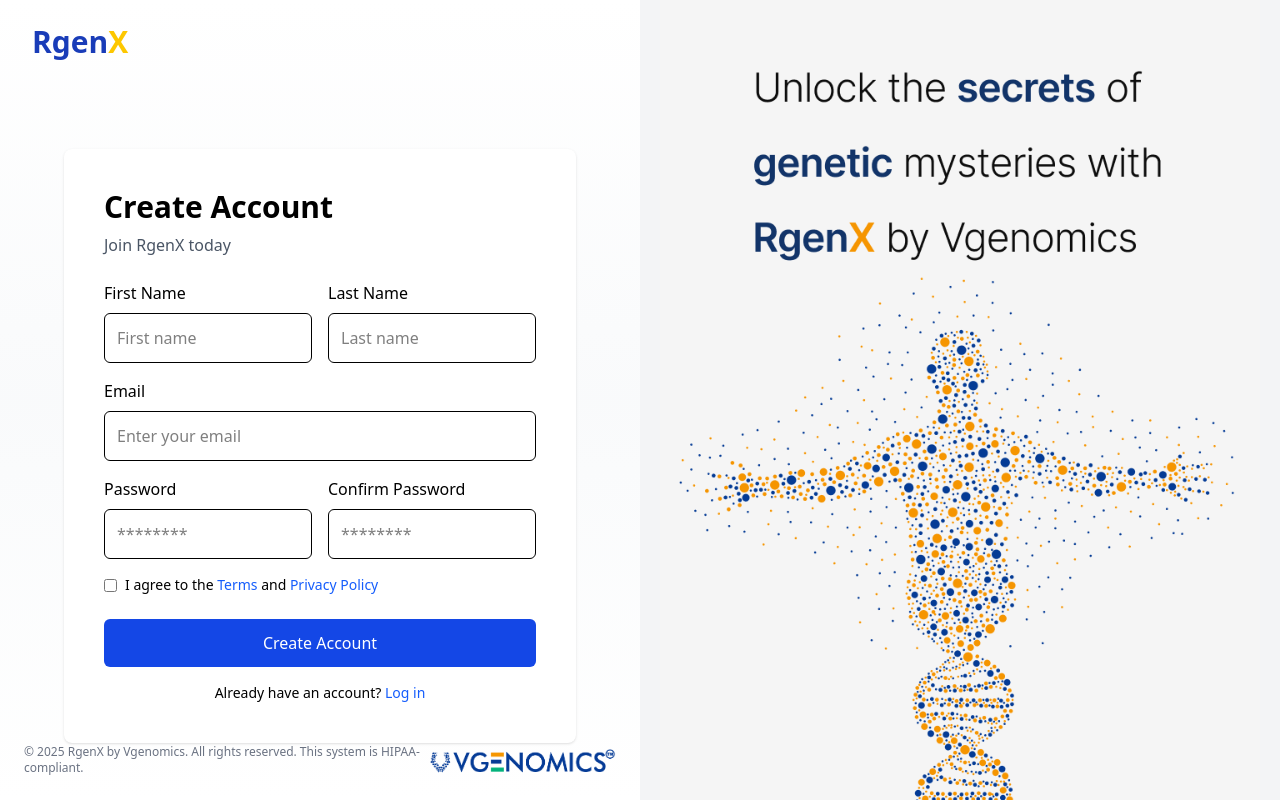
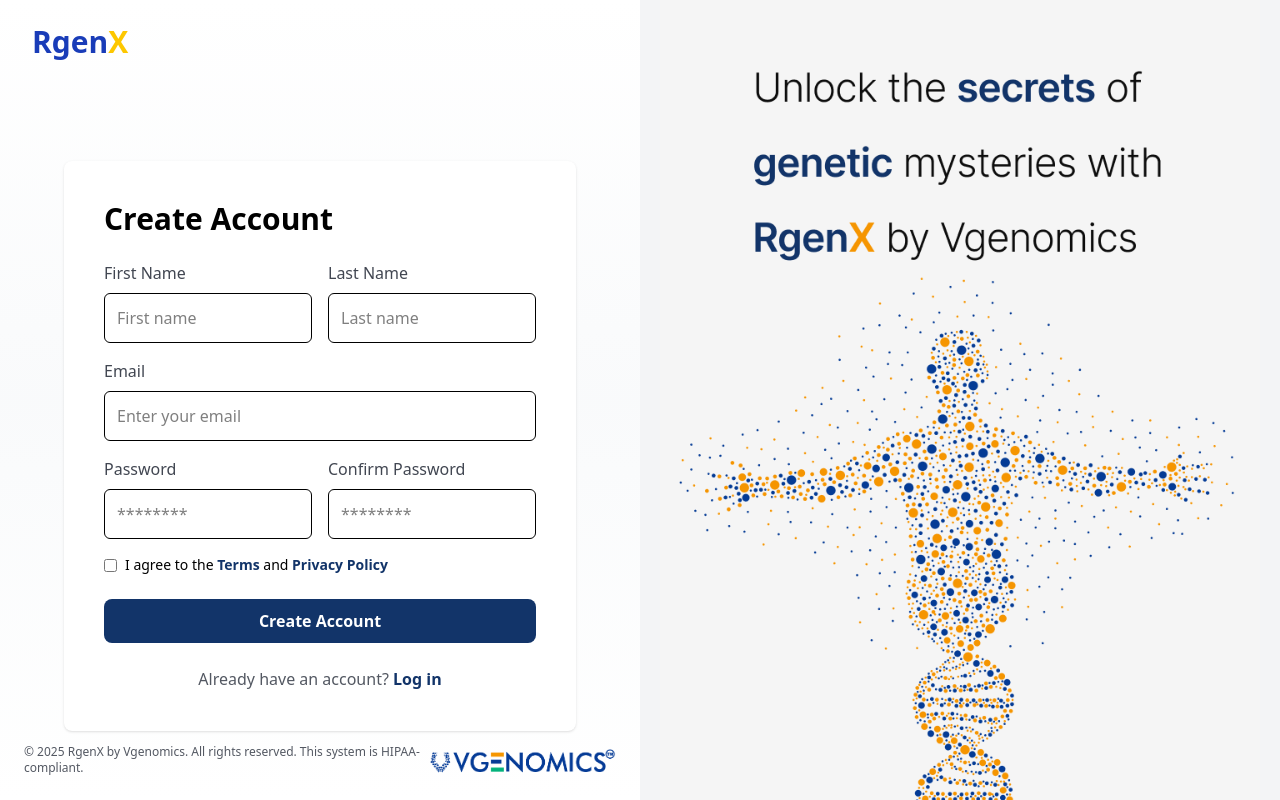
Before and after one commit to usaif1/rgenxv2, a React (Vite) app: page /signup in a window 1280 px wide. Built offline with nearby package versions, Linux system fonts and the light colour scheme.

Commit message:
auth routes + form validation

```diff
--- a/package.json
+++ b/package.json
@@ -10,11 +10,14 @@
     "preview": "vite preview"
   },
   "dependencies": {
+    "@hookform/resolvers": "^5.0.1",
     "@tailwindcss/vite": "^4.1.3",
     "react": "^19.0.0",
     "react-dom": "^19.0.0",
+    "react-hook-form": "^7.55.0",
     "react-router": "^7.5.0",
-    "tailwindcss": "^4.1.3"
+    "tailwindcss": "^4.1.3",
+    "zod": "^3.24.2"
   },
   "devDependencies": {
     "@eslint/js": "^9.21.0",
--- /dev/null
+++ b/src/components/ButtonPrimary/ButtonPrimary.tsx
@@ -0,0 +1,19 @@
+// dependencies
+import React, { ReactNode } from "react";
+
+interface ButtonProps extends React.ButtonHTMLAttributes<HTMLButtonElement> {
+  children: ReactNode;
+}
+
+const ButtonPrimary: React.FC<ButtonProps> = (props) => {
+  return (
+    <button
+      {...props}
+      className="w-full bg-primary hover:bg-primary-hover text-white font-semibold py-2.5 rounded-[8px] cursor-pointer"
+    >
+      {props.children}
+    </button>
+  );
+};
+
+export default ButtonPrimary;
--- a/src/components/Footer/Footer.tsx
+++ b/src/components/Footer/Footer.tsx
@@ -7,10 +7,10 @@
 const Footer: React.FC = () => {
   return (
     <div className="absolute bottom-6 left-6 right-6 flex justify-between items-end">
-      <div className="text-xs text-gray-500">
+      <p className="text-xs text-text-accent">
         © 2025 RgenX by Vgenomics. All rights reserved. This system is
         HIPAA-compliant.
-      </div>
+      </p>
       <img src={Vgenomics_logo} alt="Vgenomics Logo" className="h-8" />
     </div>
   );
--- a/src/components/index.ts
+++ b/src/components/index.ts
@@ -1 +1,4 @@
 export { default as Footer } from "./Footer/Footer";
+
+// buttons
+export { default as ButtonPrimary } from "./ButtonPrimary/ButtonPrimary";
--- a/src/index.css
+++ b/src/index.css
@@ -1,4 +1,21 @@
 @import "tailwindcss";
+
+@theme {
+  /* background colors */
+  --color-primary: #123469; /* Main buttons, navigation bars, input outlines */
+
+  /* hover state */
+  --color-primary-hover: #184080;
+
+  /* text colors */
+  --color-text-primary: #181d27; /* Current page in breadcrumbs */
+  --color-text-secondary: #414651;
+  --color-text-placeholder: #717680;
+  --color-text-accent: #535862;
+
+  /* border colors */
+  --color-accent-500: #4763e4; /* Searchbar borders, interactive element highlights */
+}
 
 :root {
   font-family: system-ui, Avenir, Helvetica, Arial, sans-serif;
--- a/src/modules/auth/components/Login/LoginCard.tsx
+++ b/src/modules/auth/components/Login/LoginCard.tsx
@@ -1,10 +1,43 @@
 // dependencies
 import React from "react";
-import { Link } from "react-router";
+import { Link, useNavigate } from "react-router";
+import { useForm } from "react-hook-form";
+import { z } from "zod";
+import { zodResolver } from "@hookform/resolvers/zod";
+
+// components
+import { ButtonPrimary } from "@/components";
+
+const loginSchema = z.object({
+  email: z.string().email("Please enter a valid email address"),
+  password: z.string().min(6, "Password must be at least 6 characters"),
+});
+
+type LoginFormData = z.infer<typeof loginSchema>;
 
 const LoginCard: React.FC = () => {
+  const navigate = useNavigate();
+
+  const {
+    register,
+    handleSubmit,
+    formState: { errors },
+  } = useForm<LoginFormData>({
+    resolver: zodResolver(loginSchema),
+    mode: "onSubmit", // or "onBlur"/"onChange" if desired
+  });
+
+  const onSubmit = (data: LoginFormData) => {
+    console.log("Form data", data);
+    navigate("/signup");
+    // handle your login logic here
+  };
+
   return (
-    <form className="w-full max-w-lg bg-white p-10 rounded-lg shadow-sm">
+    <form
+      onSubmit={handleSubmit(onSubmit)}
+      className="w-full max-w-lg bg-white p-10 rounded-lg shadow-sm"
+    >
       <div className="mb-6">
         <h2 className="text-3xl font-bold mb-2">Log in</h2>
         <p className="text-gray-600">Welcome back to RgenX</p>
@@ -13,36 +46,38 @@
       <div>
         <label className="block mb-2 font-medium">Email</label>
         <input
+          {...register("email")}
           type="email"
           className="w-full p-3 border rounded-md mb-4"
           placeholder="Enter your email"
         />
+        {errors.email && (
+          <p className="text-red-500 text-xs mb-3">{errors.email.message}</p>
+        )}
 
         <label className="block mb-2 font-medium">Password</label>
         <input
+          {...register("password")}
           type="password"
           className="w-full p-3 border rounded-md mb-4"
           placeholder="********"
         />
+        {errors.password && (
+          <p className="text-red-500 text-xs mb-3">{errors.password.message}</p>
+        )}
       </div>
 
       <div className="flex justify-between items-center mb-6">
-        <label className="flex items-center">
-          <input type="checkbox" className="mr-2" />
-          Remember me
-        </label>
-        <a href="#" className="text-blue-600 text-sm">
+        <Link to="/" className="text-primary text-sm">
           Forgot password?
-        </a>
+        </Link>
       </div>
 
-      <button className="w-full bg-blue-700 text-white py-3 rounded-md hover:bg-blue-800">
-        Sign in
-      </button>
+      <ButtonPrimary type="submit">Sign in</ButtonPrimary>
 
-      <p className="text-center mt-6 text-sm">
+      <p className="text-center text-text-accent mt-6">
         Don&apos;t have an account?{" "}
-        <Link to="/signup" className="text-blue-600">
+        <Link to="/signup" className="text-primary font-semibold">
           Sign up
         </Link>
       </p>
--- a/src/modules/auth/components/Signup/SignupCard.tsx
+++ b/src/modules/auth/components/Signup/SignupCard.tsx
@@ -1,83 +1,167 @@
 import React from "react";
 import { Link } from "react-router";
+import { useForm } from "react-hook-form";
+import { zodResolver } from "@hookform/resolvers/zod";
+import * as z from "zod";
+import { ButtonPrimary } from "@/components";
+
+// Validation schema
+const schema = z
+  .object({
+    firstName: z.string().min(1, "First name is required"),
+    lastName: z.string().min(1, "Last name is required"),
+    email: z.string().email("Invalid email address"),
+    password: z.string().min(6, "Password must be at least 6 characters"),
+    confirmPassword: z.string().min(1, "Confirm Password is required"),
+    terms: z.literal(true, {
+      errorMap: () => ({ message: "You must accept the terms and conditions" }),
+    }),
+  })
+  .refine((data) => data.password === data.confirmPassword, {
+    message: "Passwords do not match",
+    path: ["confirmPassword"],
+  });
+
+type FormData = z.infer<typeof schema>;
 
 const SignupCard: React.FC = () => {
+  const {
+    register,
+    handleSubmit,
+    formState: { errors },
+  } = useForm<FormData>({
+    resolver: zodResolver(schema),
+  });
+
+  const onSubmit = (data: FormData) => {
+    // Handle form submission
+    console.log(data);
+  };
+
   return (
-    <form className="flex-1 flex items-center justify-center">
+    <form
+      onSubmit={handleSubmit(onSubmit)}
+      className="flex-1 flex items-center justify-center"
+    >
       <div className="w-full max-w-lg bg-white p-10 rounded-lg shadow-sm">
         <div className="mb-6">
           <h2 className="text-3xl font-bold mb-2">Create Account</h2>
-          <p className="text-gray-600">Join RgenX today</p>
         </div>
 
         <div className="grid grid-cols-2 gap-4 mb-4">
           <div>
-            <label className="block mb-2 font-medium">First Name</label>
+            <label className="block mb-2 text-text-secondary font-medium">
+              First Name
+            </label>
             <input
+              {...register("firstName")}
               type="text"
               className="w-full p-3 border rounded-md"
               placeholder="First name"
             />
+            {errors.firstName && (
+              <p className="text-red-500 text-xs mt-1">
+                {errors.firstName.message}
+              </p>
+            )}
           </div>
           <div>
-            <label className="block mb-2 font-medium">Last Name</label>
+            <label className="block mb-2 text-text-secondary font-medium">
+              Last Name
+            </label>
             <input
+              {...register("lastName")}
               type="text"
               className="w-full p-3 border rounded-md"
               placeholder="Last name"
             />
+            {errors.lastName && (
+              <p className="text-red-500 text-xs mt-1">
+                {errors.lastName.message}
+              </p>
+            )}
           </div>
         </div>
 
         <div className="mb-4">
-          <label className="block mb-2 font-medium">Email</label>
+          <label className="block mb-2 text-text-secondary font-medium">
+            Email
+          </label>
           <input
+            {...register("email")}
             type="email"
             className="w-full p-3 border rounded-md"
             placeholder="Enter your email"
           />
+          {errors.email && (
+            <p className="text-red-500 text-xs mt-1">{errors.email.message}</p>
+          )}
         </div>
 
         <div className="grid grid-cols-2 gap-4 mb-4">
           <div>
-            <label className="block mb-2 font-medium">Password</label>
+            <label className="block mb-2 text-text-secondary font-medium">
+              Password
+            </label>
             <input
+              {...register("password")}
               type="password"
               className="w-full p-3 border rounded-md"
               placeholder="********"
             />
+            {errors.password && (
+              <p className="text-red-500 text-xs mt-1">
+                {errors.password.message}
+              </p>
+            )}
           </div>
           <div>
-            <label className="block mb-2 font-medium">Confirm Password</label>
+            <label className="block mb-2 text-text-secondary font-medium">
+              Confirm Password
+            </label>
             <input
+              {...register("confirmPassword")}
               type="password"
               className="w-full p-3 border rounded-md"
               placeholder="********"
             />
+            {errors.confirmPassword && (
+              <p className="text-red-500 text-xs mt-1">
+                {errors.confirmPassword.message}
+              </p>
+            )}
           </div>
         </div>
 
         <div className="flex items-center mb-6">
-          <input type="checkbox" id="terms" className="mr-2" />
+          <input
+            type="checkbox"
+            id="terms"
+            {...register("terms")}
+            className="mr-2"
+          />
           <label htmlFor="terms" className="text-sm">
             I agree to the{" "}
-            <a href="#" className="text-blue-600">
+            <Link to="/" className="text-primary font-semibold">
               Terms
-            </a>{" "}
+            </Link>{" "}
             and{" "}
-            <a href="#" className="text-blue-600">
+            <Link to="/" className="text-primary font-semibold">
               Privacy Policy
-            </a>
+            </Link>
           </label>
         </div>
+        {errors.terms && (
+          <p className="text-red-500 text-xs mb-3 -mt-4">
+            {errors.terms.message}
+          </p>
+        )}
 
-        <button className="w-full bg-blue-700 text-white py-3 rounded-md hover:bg-blue-800 mb-4">
-          Create Account
-        </button>
+        <ButtonPrimary type="submit">Create Account</ButtonPrimary>
 
-        <p className="text-center text-sm">
+        <p className="text-center text-text-accent mt-6">
           Already have an account?{" "}
-          <Link to="/login" className="text-blue-600">
+          <Link to="/login" className="text-primary font-semibold">
             Log in
           </Link>
         </p>
```
Also changed, not shown: 1 other file (tests, documents, lock files or other folders).
